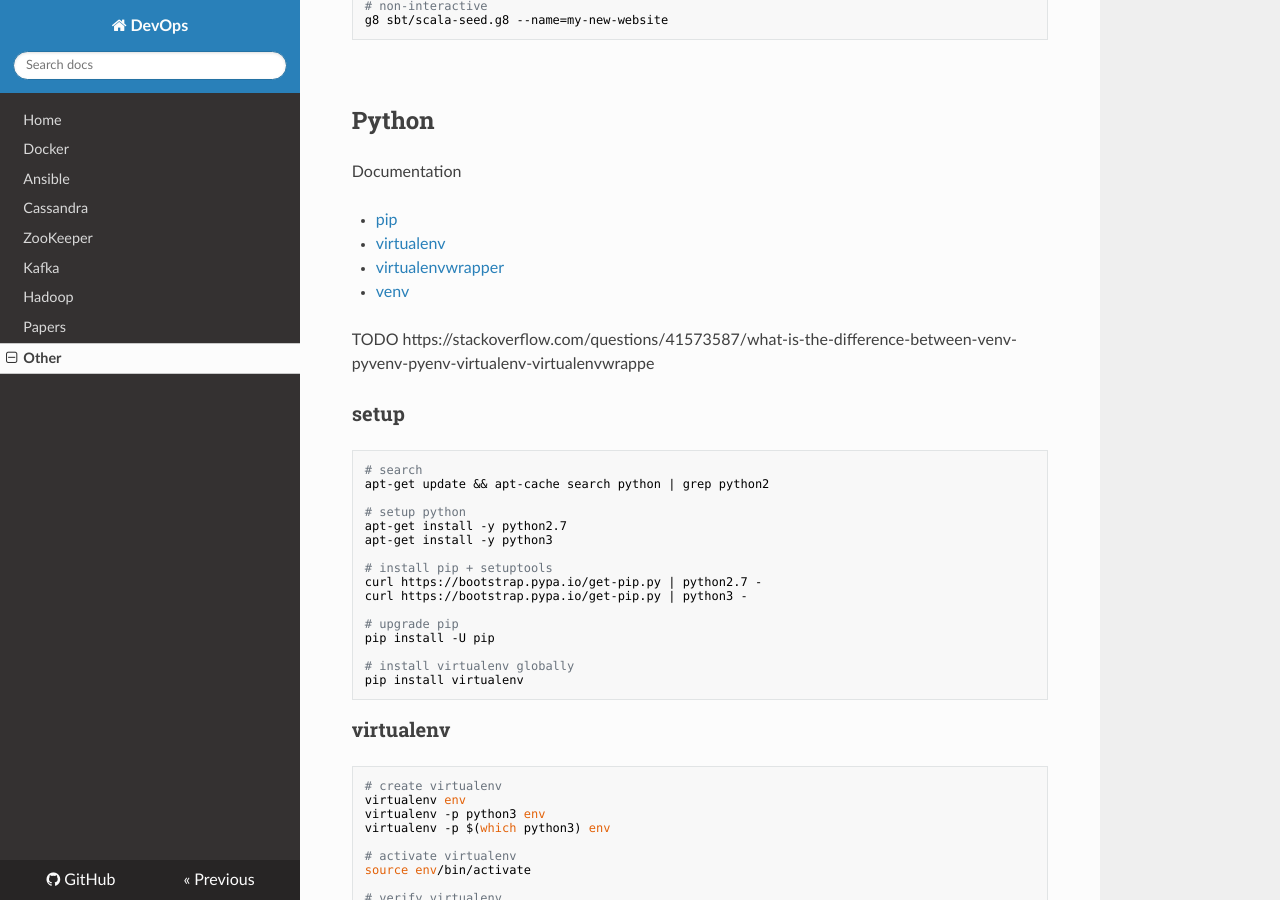
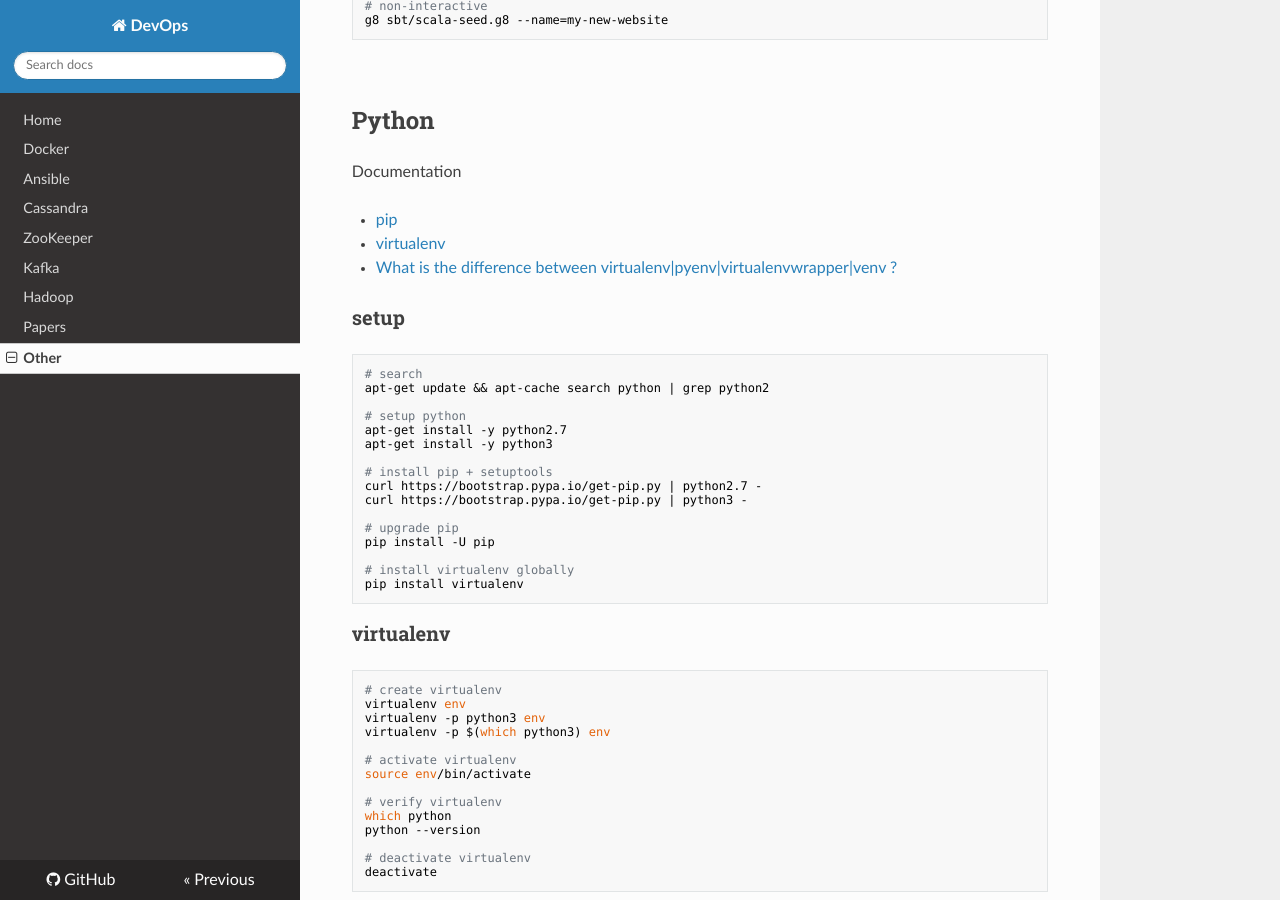
Before and after one commit to niqdev/devops, an MkDocs documentation site: the page built from docs/other.md, in a window 1280 px wide and 900 px high, scrolled down 2865 px. Built offline with MkDocs 1.6.1, drawn with Linux system fonts in a browser that asks for light colours; nearby versions of some CDN libraries; old or Windows-style settings are respelled for this version of MkDocs; part of the change alters nothing that is shown.

Commit message:
doc: update python

````diff
--- a/docs/other.md
+++ b/docs/other.md
@@ -149,10 +149,7 @@ Documentation
 
 * [pip](https://pip.pypa.io/en/stable/user_guide)
 * [virtualenv](https://virtualenv.pypa.io/en/stable/userguide)
-* [virtualenvwrapper](https://virtualenvwrapper.readthedocs.io/en/latest/index.html)
-* [venv](https://docs.python.org/3/library/venv.html)
-
-TODO https://stackoverflow.com/questions/41573587/what-is-the-difference-between-venv-pyvenv-pyenv-virtualenv-virtualenvwrappe
+* [What is the difference between virtualenv|pyenv|virtualenvwrapper|venv ?](https://stackoverflow.com/questions/41573587/what-is-the-difference-between-venv-pyvenv-pyenv-virtualenv-virtualenvwrappe)
 
 ### setup
 ```bash
````
